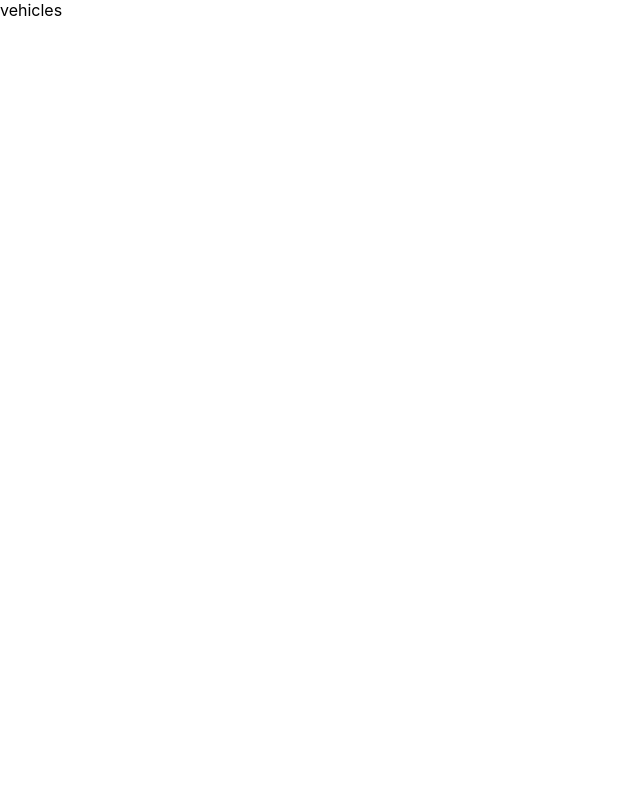
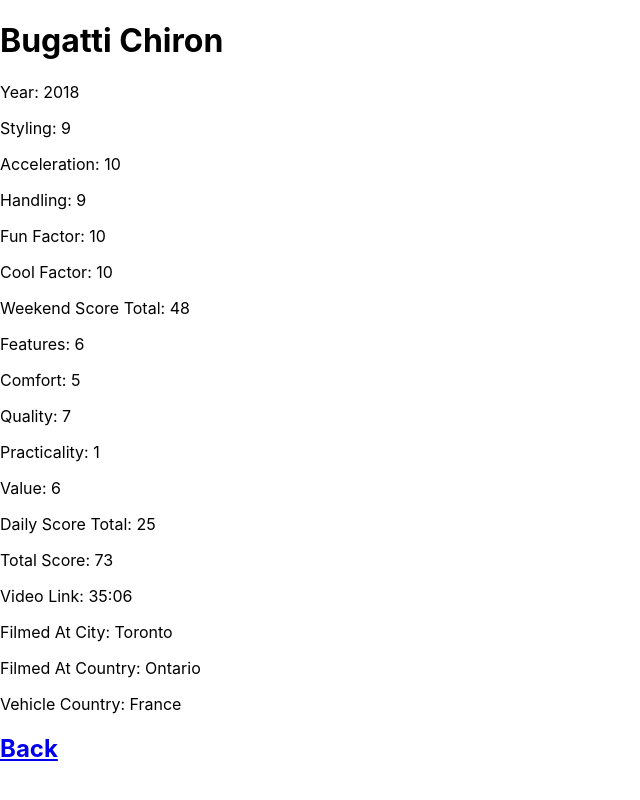
Before and after one commit to benjaminben/h-challenge-react, a React (Create React App) app: page /1 in a window 1280 px wide. Shown: the whole page, without its empty margins (0-640 px from the left). Built offline with nearby package versions, Linux system fonts and the light colour scheme.

Commit message:
basic func

```diff
--- a/src/components/VehicleView.js
+++ b/src/components/VehicleView.js
@@ -1,11 +1,16 @@
-import React, { Component } from 'react'
+import React  from 'react'
+import {Link} from 'react-router-dom'
 
-export default class VehicleView extends Component {
-  render() {
-    return (
-      <div id="Vehicle">
-        a single vehicle
-      </div>
-    )
-  }
+export default (props) => {
+  const v = props.vehicle
+  const atts = Object.keys(v).filter(k => k !== "Make" && k !== "Model" && k !== "id")
+  return (
+    <div id="Vehicle">
+      <h1>{`${v.Make} ${v.Model}`}</h1>
+      { atts.map((a,i) => {
+        return <p key={i}>{`${a}: ${v[a]}`}</p>
+      }) }
+      <h2><Link to="/">Back</Link></h2>
+    </div>
+  )
 }
--- a/src/components/VehiclesView.js
+++ b/src/components/VehiclesView.js
@@ -1,11 +1,17 @@
-import React, { Component } from 'react'
+import React from "react"
+import {Link} from "react-router-dom"
+import "../styles/Vehicles.css"
 
-export default class VehiclesView extends Component {
-  render() {
-    return (
-      <div id="Vehicles">
-        vehicles
-      </div>
-    )
-  }
+export default (props) => {
+  return (
+    <div id="Vehicles">
+    {
+      props.vehicles.map((v,i) => {
+        return(
+          <Link key={i} to={`/${v.id}`} className="vehicle">{`${v.Make} ${v.Model}`}</Link>
+        )
+      })
+    }
+    </div>
+  )
 }
--- a/src/containers/Stage.js
+++ b/src/containers/Stage.js
@@ -16,7 +16,7 @@
     return (
       props.vehicles.length
       ? <Switch>
-          <Route path="/" component={Vehicles} />
+          <Route exact path="/" component={Vehicles} />
           <Route path="/:vid" component={Vehicle} />
         </Switch>
       : <Loader />
--- a/src/containers/Vehicle.js
+++ b/src/containers/Vehicle.js
@@ -1,5 +1,6 @@
 import React, {Component} from 'react'
 import {connect}          from 'react-redux'
+import {withRouter}       from 'react-router'
 import VehicleView        from '../components/VehicleView'
 
 class Vehicle extends Component {
@@ -10,9 +11,11 @@
   }
 }
 
-function mapStateToProps(state) {
+function mapStateToProps(state, ownProps) {
+  const vid = parseInt(ownProps.match.params.vid)
+  const vehicle = state.vehicles.filter(v => v.id === vid)[0]
   return {
-
+    vehicle
   }
 }
 
@@ -22,4 +25,4 @@
   }
 }
 
-export default connect(mapStateToProps, mapDispatchToProps)(Vehicle)
+export default withRouter(connect(mapStateToProps, mapDispatchToProps)(Vehicle))
--- a/src/containers/Vehicles.js
+++ b/src/containers/Vehicles.js
@@ -12,7 +12,7 @@
 
 function mapStateToProps(state) {
   return {
-
+    vehicles: state.vehicles
   }
 }
 
--- /dev/null
+++ b/src/styles/Vehicles.css
@@ -0,0 +1 @@
+#Vehicles .vehicle { display: block; margin-bottom: 1em; }
```
